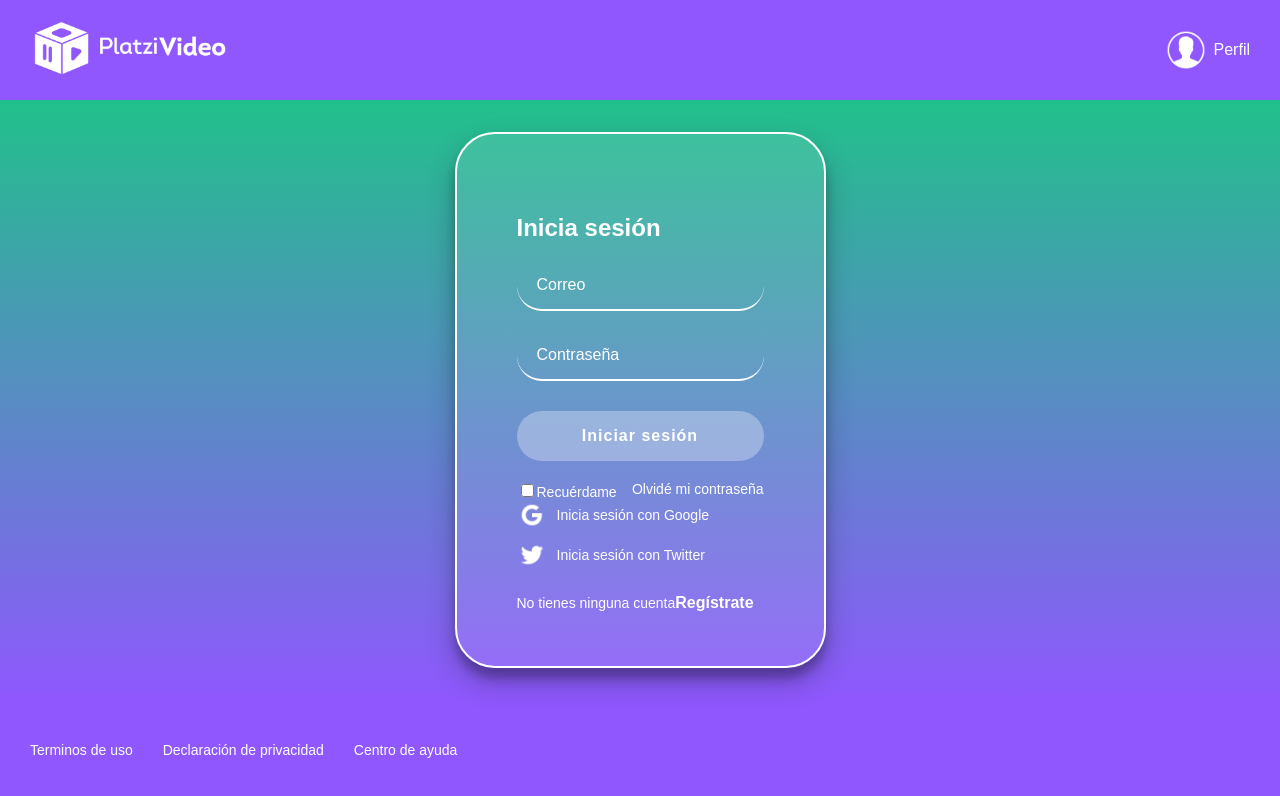
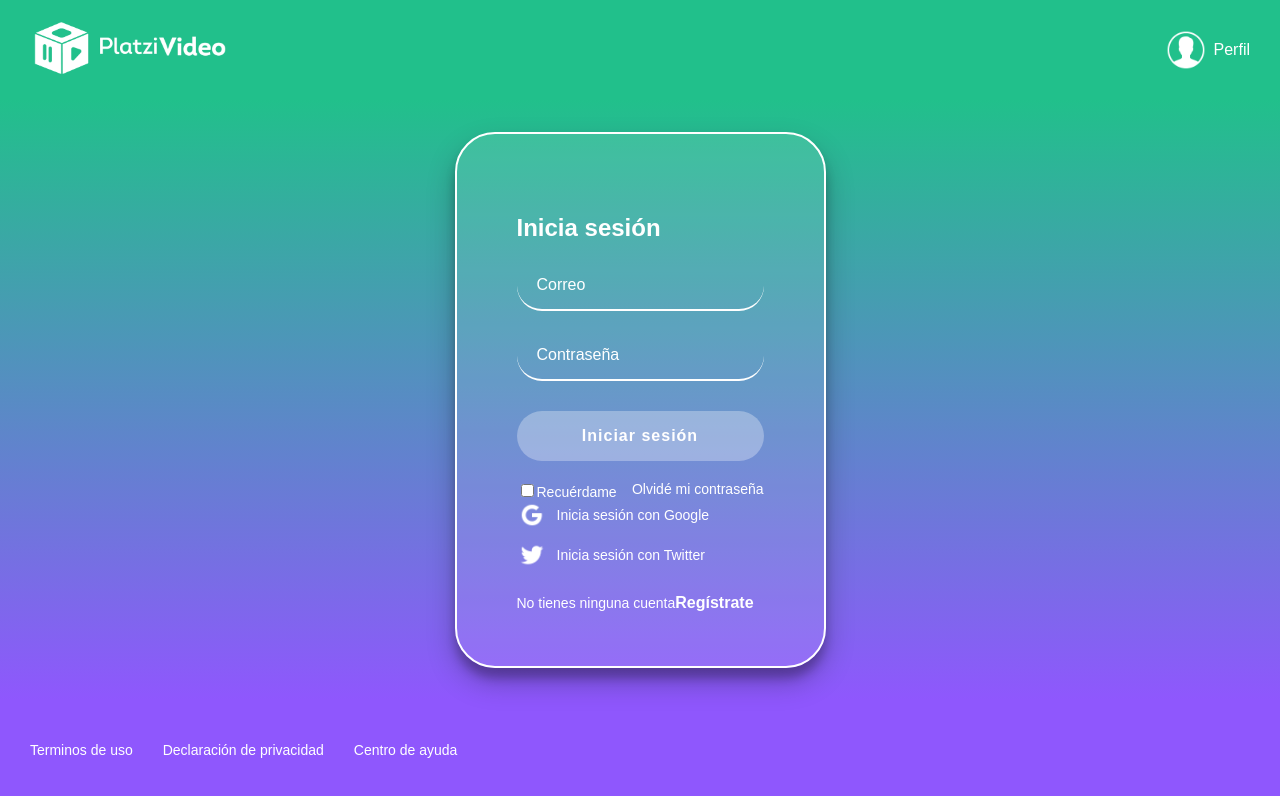
Before and after one commit to K-LoZ3/PVideo, a React app: page /login in a window 1280 px wide. Shown: the top 796 px of the page. Built offline with nearby package versions, Linux system fonts and the light colour scheme; a web font is replaced by a local one.

Commit message:
Agregamos validacion al Header para asignarle un color dependiendo del componente que lo este usando.

```diff
--- a/package.json
+++ b/package.json
@@ -12,6 +12,7 @@
   "author": "",
   "license": "ISC",
   "dependencies": {
+    "classnames": "^2.2.6",
     "md5": "^2.3.0",
     "prop-types": "^15.7.2",
     "react": "^17.0.1",
--- a/src/assets/styles/components/Header.scss
+++ b/src/assets/styles/components/Header.scss
@@ -7,6 +7,10 @@
    justify-content: space-between;
    top: 0px;
    width: 100%;
+ }
+
+ .isLogin, .isRegister {
+   background-color: #21c08b;
  }
 
  .header__img {
--- a/src/components/Header.jsx
+++ b/src/components/Header.jsx
@@ -2,6 +2,7 @@ import React from 'react';
 import { connect } from 'react-redux';
 import { Link } from 'react-router-dom';
 import PropTypes from 'prop-types';
+import classNames from 'classnames';
 import { logoutRequest } from '../actions';
 import gravatar from '../utils/gravatar';
 import '../assets/styles/components/Header.scss';
@@ -10,7 +11,7 @@ import logo from '../assets/static/logo-platzi-video-BW2.png';
 import userIcon from '../assets/static/user-icon.png';
 
 const Header = props => {
-   const { user } = props;
+   const { user, isLogin, isRegister } = props;
 
    const hasUser = Object.keys(user).length > 0;
 
@@ -18,8 +19,13 @@ const Header = props => {
       props.logoutRequest({});
    }
 
+   const headerClass = classNames('header', {
+      isLogin,
+      isRegister,
+   });
+
    return (
-      <header className="header">
+      <header className={headerClass}>
          <Link to="/">
             <img className="header__img" src={logo} alt="Platzi Video" />
          </Link>
@@ -69,6 +75,8 @@ const mapDispatchToProps = {
 // Tipos en react. Para validar que el tipo que usamos es el correcto.
 Header.propTypes = {
    user: PropTypes.object,
+   isLogin: PropTypes.bool,
+   isRegister: PropTypes.bool,
    logoutRequest: PropTypes.func,
 };
 
--- a/src/components/Layout.jsx
+++ b/src/components/Layout.jsx
@@ -4,7 +4,6 @@ import Footer from './Footer';
 
 const Layout = ({ children }) => (
    <div className="App">
-      <Header />
       {children}
       <Footer />
    </div>
--- a/src/containers/Home.jsx
+++ b/src/containers/Home.jsx
@@ -5,6 +5,7 @@ import Search from '../components/Search';
 import Categories from '../components/Categories';
 import Carousel from '../components/Carousel';
 import CarouselItem from '../components/CarouselItem';
+import Header from '../components/Header';
 
 import '../assets/styles/App.scss';
 
@@ -14,6 +15,7 @@ const Home = ({ myList, trends, originals }) => {
 
   return (
     <>
+      <Header />
       <Search />
       {categories.map((categorie, i) =>
         list[i]?.length > 0 &&
--- a/src/containers/Login.jsx
+++ b/src/containers/Login.jsx
@@ -2,6 +2,7 @@ import React, { useState } from 'react';
 import { connect } from 'react-redux';
 import { Link } from 'react-router-dom';
 import { loginRequest } from '../actions';
+import Header from '../components/Header';
 import '../assets/styles/components/Login.scss';
 import googleIcon from '../assets/static/google-icon.png';
 import twitterIcon from '../assets/static/twitter-icon.png';
@@ -26,6 +27,8 @@ const Login = props => {
    }
 
    return (
+      <>
+         <Header isLogin />
          <section className='login'>
             <section className='login__container'>
                <h2>Inicia sesión</h2>
@@ -69,6 +72,7 @@ const Login = props => {
                </p>
             </section>
          </section>
+      </>
    );
 }
 
--- a/src/containers/Register.jsx
+++ b/src/containers/Register.jsx
@@ -2,6 +2,7 @@ import React, { useState } from 'react';
 import { connect } from 'react-redux';
 import { Link } from 'react-router-dom';
 import PropTypes from 'prop-types';
+import Header from '../components/Header';
 import { registerRequest } from '../actions';
 import '../assets/styles/components/Register.scss';
 
@@ -26,6 +27,8 @@ const Register = props => {
 	}
 
 	return (
+		<>
+			<Header isRegister />
 			<section className='register'>
 				<section className='register__container'>
 					<h2>Regístrate</h2>
@@ -58,6 +61,7 @@ const Register = props => {
 					</Link>
 				</section>
 			</section>
+		</>
 	);
 }
 
```
Also changed, not shown: 2 other files (tests, documents, lock files or other folders). Lines whose indentation alone changed are shown as unchanged.
